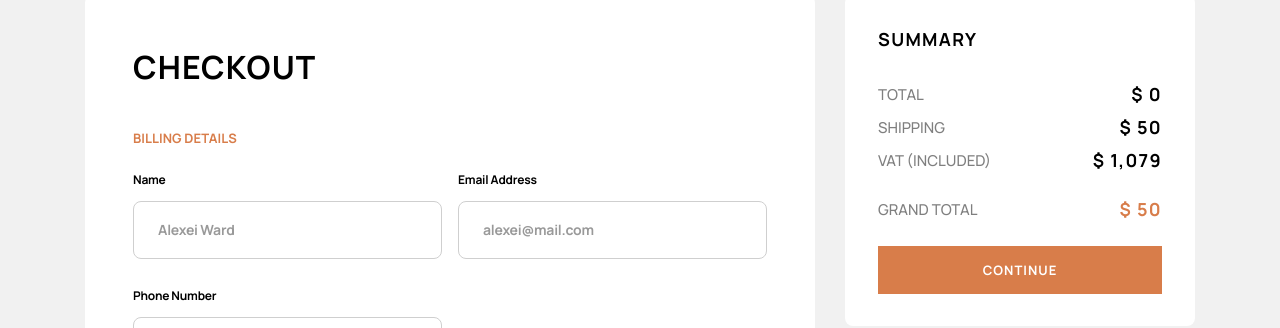
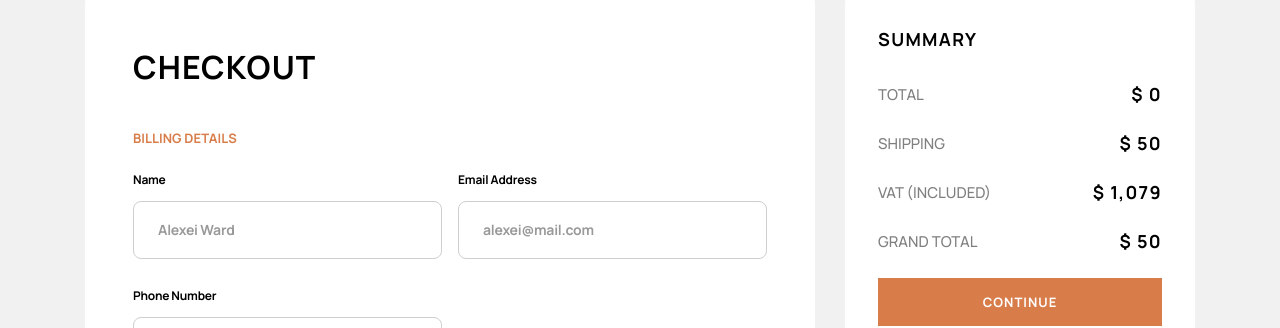
Before and after one commit to DanoBroz/audiophile-ecommerce, a React (Create React App) app in the folder client/: page /checkout in a window 1280 px wide. Shown: the part 244-572 px from the top of the page. Built offline with nearby package versions, Linux system fonts and the light colour scheme.

Commit message:
add simple refactoring

```diff
--- a/client/src/components/Cart.tsx
+++ b/client/src/components/Cart.tsx
@@ -1,11 +1,10 @@
-import { RefObject, useRef, MouseEvent, useContext } from 'react'
+import { RefObject, useContext } from 'react'
 import { PortalFunctionParams } from 'react-portal'
-import { useCartPosition } from '../hooks/useCartPosition'
-import { Counter } from './Counter'
 import { Button } from './Button'
 import type { CartItem } from '../types'
-import { useLocation, useNavigate } from 'react-router-dom'
 import { CartContext } from '../context'
+import { CartContent } from './CartContent'
+import { useCartUI } from '../hooks'
 
 interface CartConfig {
     iconRef: RefObject<SVGSVGElement>
@@ -17,23 +16,15 @@ type CartProps = Pick<PortalFunctionParams, 'closePortal'> & CartConfig
 export const Cart = (props: CartProps) => {
     const { closePortal, iconRef, cartData } = props
     const { cartState, dispatch } = useContext(CartContext)
-    const navigate = useNavigate()
-    const location = useLocation()
 
-    const isCheckout = location.pathname.split('/')[1] === 'checkout'
-
-    const iconRect = iconRef.current?.getBoundingClientRect()
-    const iconElementWidth = iconRef.current?.getBBox().width
-
-    const modalRef = useRef<HTMLDivElement>(null)
-    const modalWidth = modalRef.current?.offsetWidth
-
-    const cartPosition = useCartPosition(iconRect)
-
-    const navigateToCheckout = (e: MouseEvent<HTMLButtonElement>) => {
-        navigate('/checkout')
-        closePortal()
-    }
+    const {
+        modalRef,
+        cartPosition,
+        iconElementWidth,
+        modalWidth,
+        navigateToCheckout,
+        isCheckout,
+    } = useCartUI({ closePortal, iconRef })
 
     return (
         <div
@@ -68,50 +59,10 @@ export const Cart = (props: CartProps) => {
                         Remove all
                     </span>
                 </div>
-                {cartData?.length ? (
-                    cartData?.map((cartItem) => (
-                        <div className='flex items-center justify-between pb-8'>
-                            <div className='flex gap-4'>
-                                <div
-                                    style={{
-                                        backgroundImage: `url('../${cartItem.image}')`,
-                                    }}
-                                    className='h-16 w-16 rounded-lg bg-cover bg-center bg-no-repeat'
-                                ></div>
-                                <div className='flex flex-col font-bold'>
-                                    <span className='uppercase'>
-                                        {cartItem.name.split(' ')[0]}
-                                    </span>
-                                    <span className='text-sm leading-[25px] tracking-normal text-black/50'>
-                                        $ {cartItem.pricePerItem}
-                                    </span>
-                                </div>
-                            </div>
-                            <Counter
-                                counterType='small'
-                                substraction={() =>
-                                    dispatch({
-                                        type:
-                                            cartItem.amount <= 1
-                                                ? 'DELETE_PRODUCT'
-                                                : 'REDUCE_AMOUNT',
-                                        payload: cartItem,
-                                    })
-                                }
-                                counterValue={cartItem.amount}
-                                addition={() =>
-                                    cartItem.amount < 10 &&
-                                    dispatch({
-                                        type: 'ADD_AMOUNT',
-                                        payload: cartItem,
-                                    })
-                                }
-                            />
-                        </div>
-                    ))
-                ) : (
-                    <p className='pb-4'>Your cart is empty</p>
-                )}
+                <CartContent
+                    cartState={cartState}
+                    dispatch={dispatch}
+                />
                 <div className='flex justify-between pb-6'>
                     <span className='inline-block uppercase text-black/50'>
                         total
--- /dev/null
+++ b/client/src/components/CartContent.tsx
@@ -0,0 +1,56 @@
+import type { ContextConfig } from '../types'
+import { Counter } from './Counter'
+
+export const CartContent = (props: ContextConfig) => {
+    const {
+        cartState: { cartItems },
+        dispatch,
+    } = props
+
+    return cartItems?.length ? (
+        <>
+            {cartItems.map((cartItem) => (
+                <div className='flex items-center justify-between pb-8'>
+                    <div className='flex gap-4'>
+                        <div
+                            style={{
+                                backgroundImage: `url('../${cartItem.image}')`,
+                            }}
+                            className='h-16 w-16 rounded-lg bg-cover bg-center bg-no-repeat'
+                        ></div>
+                        <div className='flex flex-col font-bold'>
+                            <span className='uppercase'>
+                                {cartItem.name.split(' ')[0]}
+                            </span>
+                            <span className='text-sm leading-[25px] tracking-normal text-black/50'>
+                                $ {cartItem.pricePerItem}
+                            </span>
+                        </div>
+                    </div>
+                    <Counter
+                        counterType='small'
+                        substraction={() =>
+                            dispatch({
+                                type:
+                                    cartItem.amount <= 1
+                                        ? 'DELETE_PRODUCT'
+                                        : 'REDUCE_AMOUNT',
+                                payload: cartItem,
+                            })
+                        }
+                        counterValue={cartItem.amount}
+                        addition={() =>
+                            cartItem.amount < 10 &&
+                            dispatch({
+                                type: 'ADD_AMOUNT',
+                                payload: cartItem,
+                            })
+                        }
+                    />
+                </div>
+            ))}
+        </>
+    ) : (
+        <p className='pb-4'>Your cart is empty</p>
+    )
+}
--- a/client/src/hooks/index.ts
+++ b/client/src/hooks/index.ts
@@ -1,3 +1,3 @@
 export { usePageQuery, getProductData } from './usePageQuery'
 export { useCartPosition } from './useCartPosition'
-export { useCart } from './useCart'
+export { useCartUI } from './useCartUI'
--- a/client/src/hooks/useCart.ts
+++ /dev/null
@@ -1,9 +0,0 @@
-export const useCart = () => {
-    const removeCartData = () => {
-        return localStorage.setItem('cart', '')
-    }
-
-    return {
-        removeCartData,
-    }
-}
--- /dev/null
+++ b/client/src/hooks/useCartUI.ts
@@ -0,0 +1,39 @@
+import { RefObject, useRef, MouseEvent } from 'react'
+import { useLocation, useNavigate } from 'react-router-dom'
+import { useCartPosition } from './useCartPosition'
+
+interface CartUIProps {
+    iconRef: RefObject<SVGSVGElement>
+    closePortal: () => void
+}
+
+export const useCartUI = (props: CartUIProps) => {
+    const { iconRef, closePortal } = props
+
+    const navigate = useNavigate()
+    const location = useLocation()
+
+    const isCheckout = location.pathname.split('/')[1] === 'checkout'
+
+    const iconRect = iconRef.current?.getBoundingClientRect()
+    const iconElementWidth = iconRef.current?.getBBox().width
+
+    const modalRef = useRef<HTMLDivElement>(null)
+    const modalWidth = modalRef.current?.offsetWidth
+
+    const cartPosition = useCartPosition(iconRect)
+
+    const navigateToCheckout = (e: MouseEvent<HTMLButtonElement>) => {
+        navigate('/checkout')
+        closePortal()
+    }
+
+    return {
+        navigateToCheckout,
+        cartPosition,
+        modalWidth,
+        iconElementWidth,
+        isCheckout,
+        modalRef,
+    }
+}
--- a/client/src/pages/checkout/components/Summary.tsx
+++ b/client/src/pages/checkout/components/Summary.tsx
@@ -1,6 +1,7 @@
 import { useContext } from 'react'
 import { Button } from '../../../components'
 import { CartContext } from '../../../context'
+import { SummaryLine } from './SummaryLine'
 
 export const Summary = () => {
     const { cartState } = useContext(CartContext)
@@ -30,32 +31,22 @@ export const Summary = () => {
                     <span className='text-black/50'>{cartItem.amount}x</span>
                 </div>
             ))}
-            <div className='flex justify-between pb-2'>
-                <span className='inline-block uppercase text-black/50'>
-                    total
-                </span>
-                <h6>$ {cartState.totalAmount.toLocaleString()}</h6>
-            </div>
-            <div className='flex justify-between pb-2'>
-                <span className='inline-block uppercase text-black/50'>
-                    shipping
-                </span>
-                <h6>$ 50</h6>
-            </div>
-            <div className='flex justify-between pb-6'>
-                <span className='inline-block uppercase text-black/50'>
-                    vat (included)
-                </span>
-                <h6>$ 1,079</h6>
-            </div>
-            <div className='flex justify-between pb-6'>
-                <span className='inline-block uppercase text-black/50'>
-                    grand total
-                </span>
-                <h6 className='text-Orange-dark'>
-                    $ {grandTotal.toLocaleString()}
-                </h6>
-            </div>
+            <SummaryLine
+                summaryLable='total'
+                amount={cartState.totalAmount}
+            />
+            <SummaryLine
+                summaryLable='shipping'
+                amount={50}
+            />
+            <SummaryLine
+                summaryLable='vat (included)'
+                amount={1079}
+            />
+            <SummaryLine
+                summaryLable='grand total'
+                amount={grandTotal}
+            />
             <Button className='w-full justify-center'>continue</Button>
         </div>
     )
--- /dev/null
+++ b/client/src/pages/checkout/components/SummaryLine.tsx
@@ -0,0 +1,33 @@
+import classnames from 'classnames'
+
+interface SummaryLineProps {
+    summaryLable: string
+    amount: number
+    hasBiggerPadding?: boolean
+    hasOrangeAmount?: boolean
+}
+
+export const SummaryLine = (props: SummaryLineProps) => {
+    const {
+        summaryLable,
+        amount,
+        hasBiggerPadding = false,
+        hasOrangeAmount = false,
+    } = props
+
+    return (
+        <div
+            className={classnames('flex justify-between', {
+                'pb-6': !hasBiggerPadding,
+                'pb-2': hasBiggerPadding,
+            })}
+        >
+            <span className='inline-block uppercase text-black/50'>
+                {summaryLable}
+            </span>
+            <h6 className={hasOrangeAmount ? 'text-Orange-dark' : ''}>
+                $ {amount.toLocaleString()}
+            </h6>
+        </div>
+    )
+}
```
